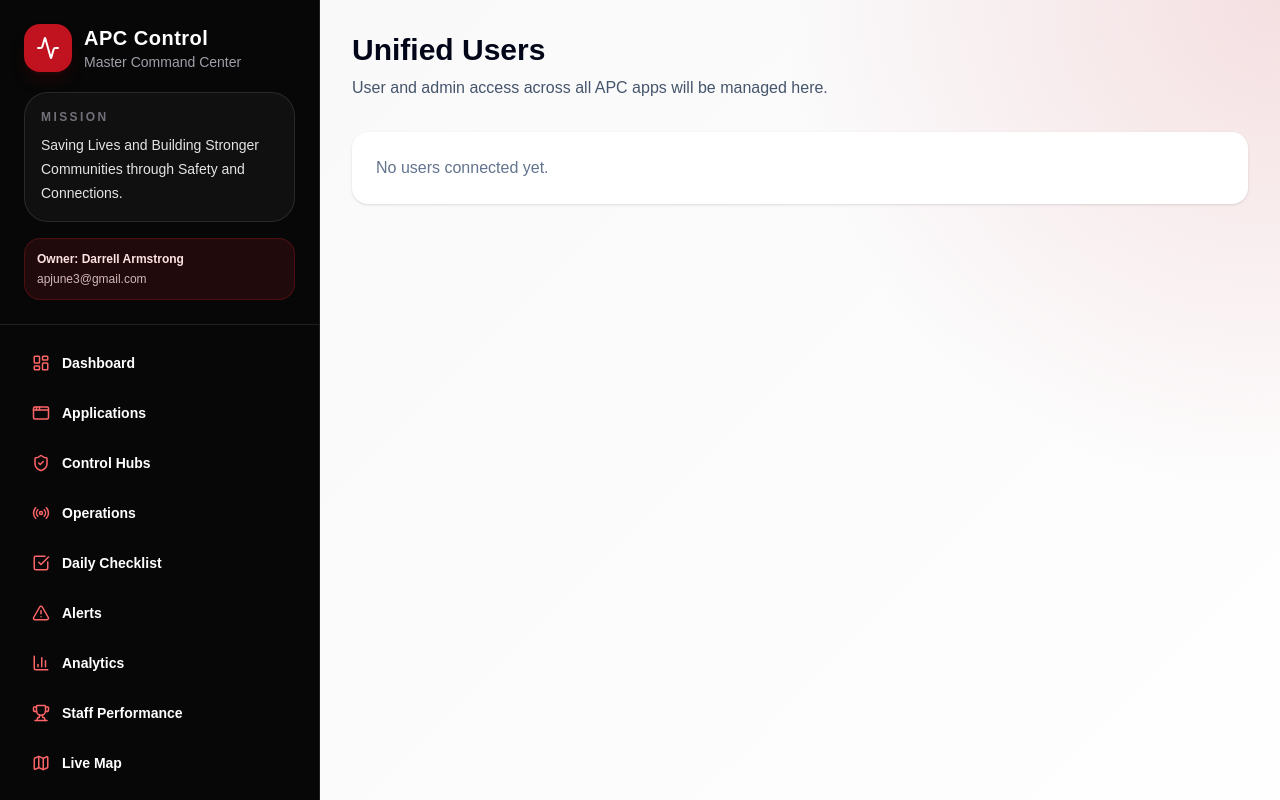
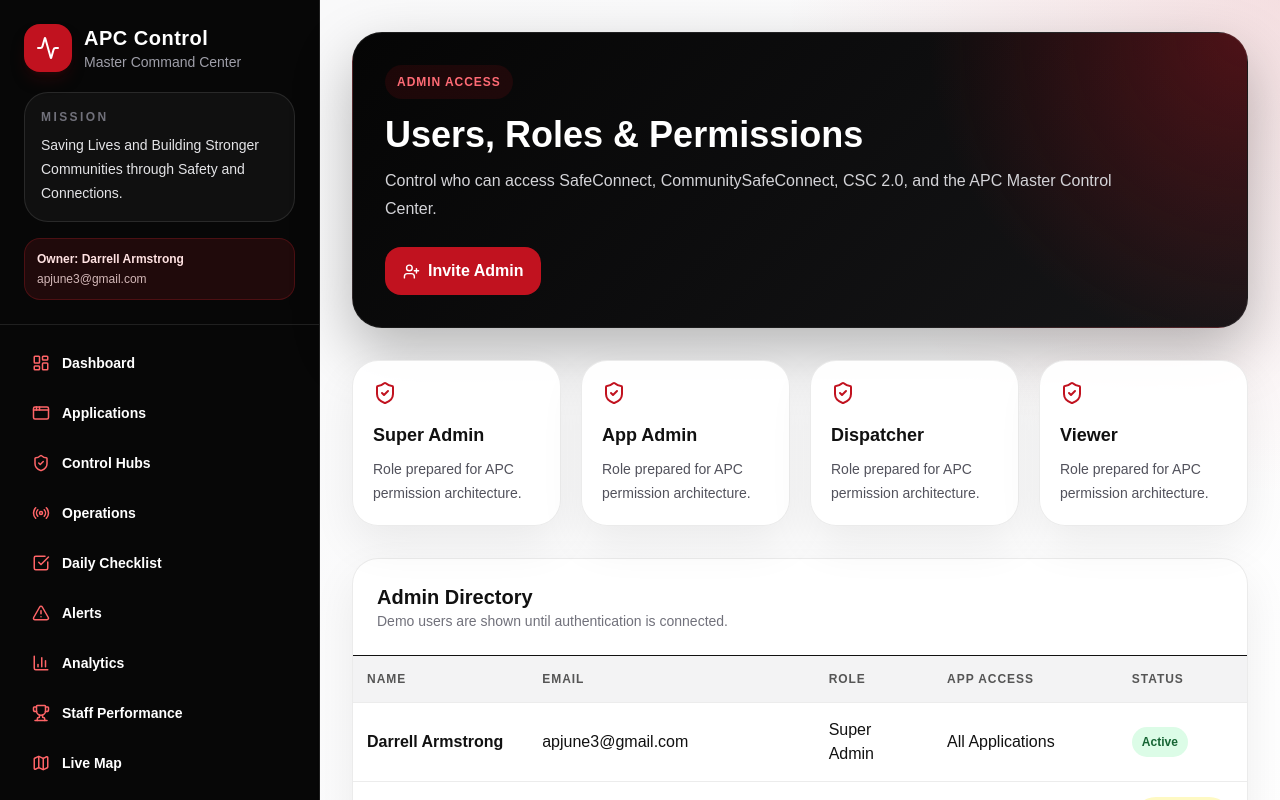
Before and after one commit to bigapc/APC-MASTER-CONTROL-CENTER, a Next.js app: page /users in a window 1280 px wide. Shown: the top 800 px of the page. Built offline with nearby package versions, Linux system fonts and the light colour scheme; no server answers.

Commit message:
Upgrade APC users and roles page

```diff
--- a/app/users/page.tsx
+++ b/app/users/page.tsx
@@ -1,13 +1,52 @@
+import { DEMO_USERS } from "@/lib/appConfig";
+import { ShieldCheck, UserPlus } from "lucide-react";
+
 export default function UsersPage() {
   return (
-    <div>
-      <h1 className="text-3xl font-bold text-slate-950">Unified Users</h1>
-      <p className="mt-2 text-slate-600">
-        User and admin access across all APC apps will be managed here.
-      </p>
-      <div className="mt-8 rounded-2xl bg-white p-6 shadow">
-        <p className="text-slate-500">No users connected yet.</p>
-      </div>
+    <div className="space-y-8">
+      <section className="apc-card-dark p-8">
+        <div className="apc-badge">Admin Access</div>
+        <h1 className="mt-4 text-4xl font-black text-white">Users, Roles & Permissions</h1>
+        <p className="mt-3 max-w-3xl leading-7 text-zinc-300">
+          Control who can access SafeConnect, CommunitySafeConnect, CSC 2.0, and the APC Master Control Center.
+        </p>
+        <button className="apc-button-primary mt-6"><UserPlus size={17} /> Invite Admin</button>
+      </section>
+
+      <section className="grid gap-5 md:grid-cols-4">
+        {["Super Admin", "App Admin", "Dispatcher", "Viewer"].map((role) => (
+          <div key={role} className="apc-card p-5">
+            <ShieldCheck className="text-[#c1121f]" />
+            <p className="mt-4 text-lg font-black">{role}</p>
+            <p className="mt-2 text-sm leading-6 text-zinc-600">Role prepared for APC permission architecture.</p>
+          </div>
+        ))}
+      </section>
+
+      <section className="apc-card overflow-hidden p-0">
+        <div className="border-b p-6">
+          <h2 className="text-xl font-black">Admin Directory</h2>
+          <p className="text-sm text-zinc-500">Demo users are shown until authentication is connected.</p>
+        </div>
+        <div className="overflow-x-auto">
+          <table className="apc-table">
+            <thead>
+              <tr><th>Name</th><th>Email</th><th>Role</th><th>App Access</th><th>Status</th></tr>
+            </thead>
+            <tbody>
+              {DEMO_USERS.map((user) => (
+                <tr key={user.email}>
+                  <td className="font-black">{user.name}</td>
+                  <td>{user.email}</td>
+                  <td>{user.role}</td>
+                  <td>{user.access}</td>
+                  <td><span className={user.status === "Active" ? "apc-status apc-status-green" : "apc-status apc-status-yellow"}>{user.status}</span></td>
+                </tr>
+              ))}
+            </tbody>
+          </table>
+        </div>
+      </section>
     </div>
   );
 }
```
